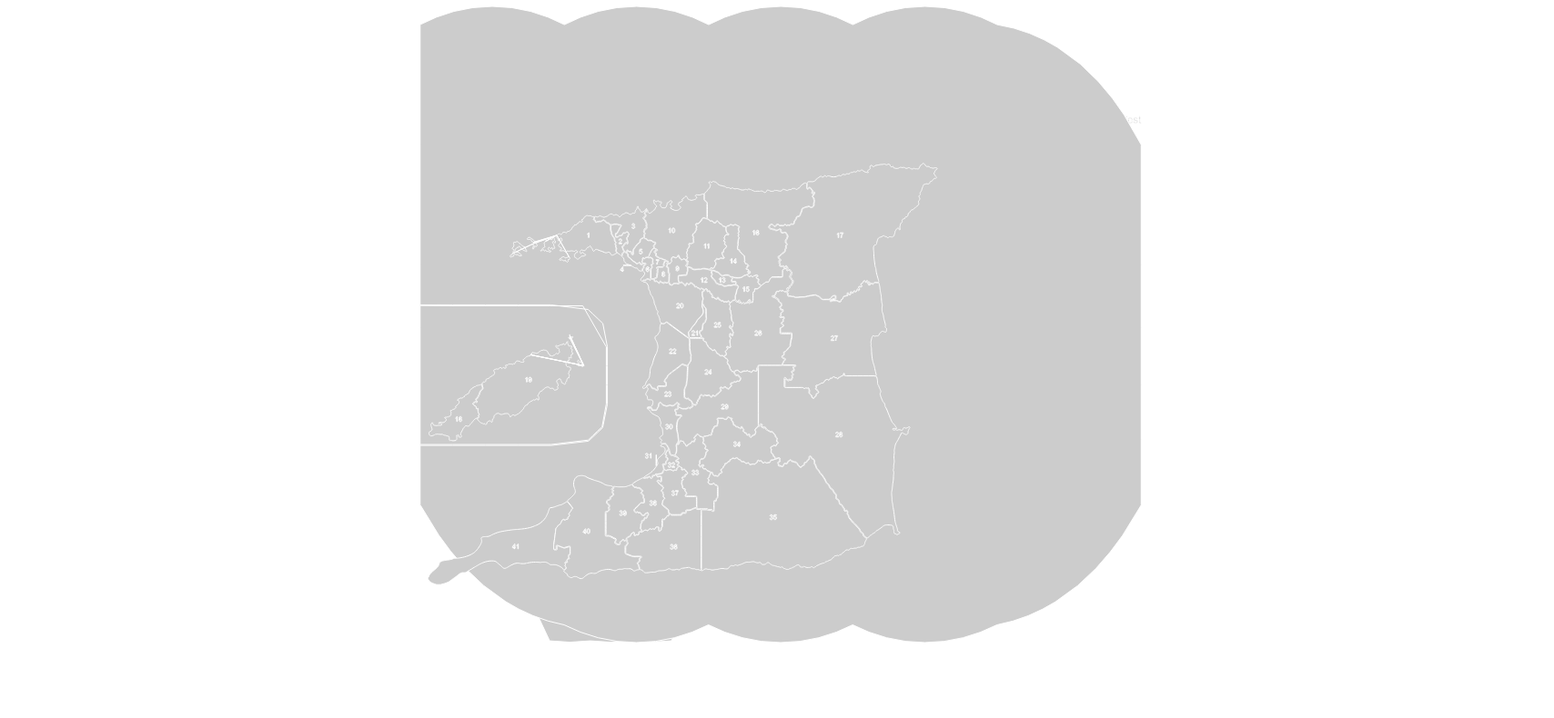
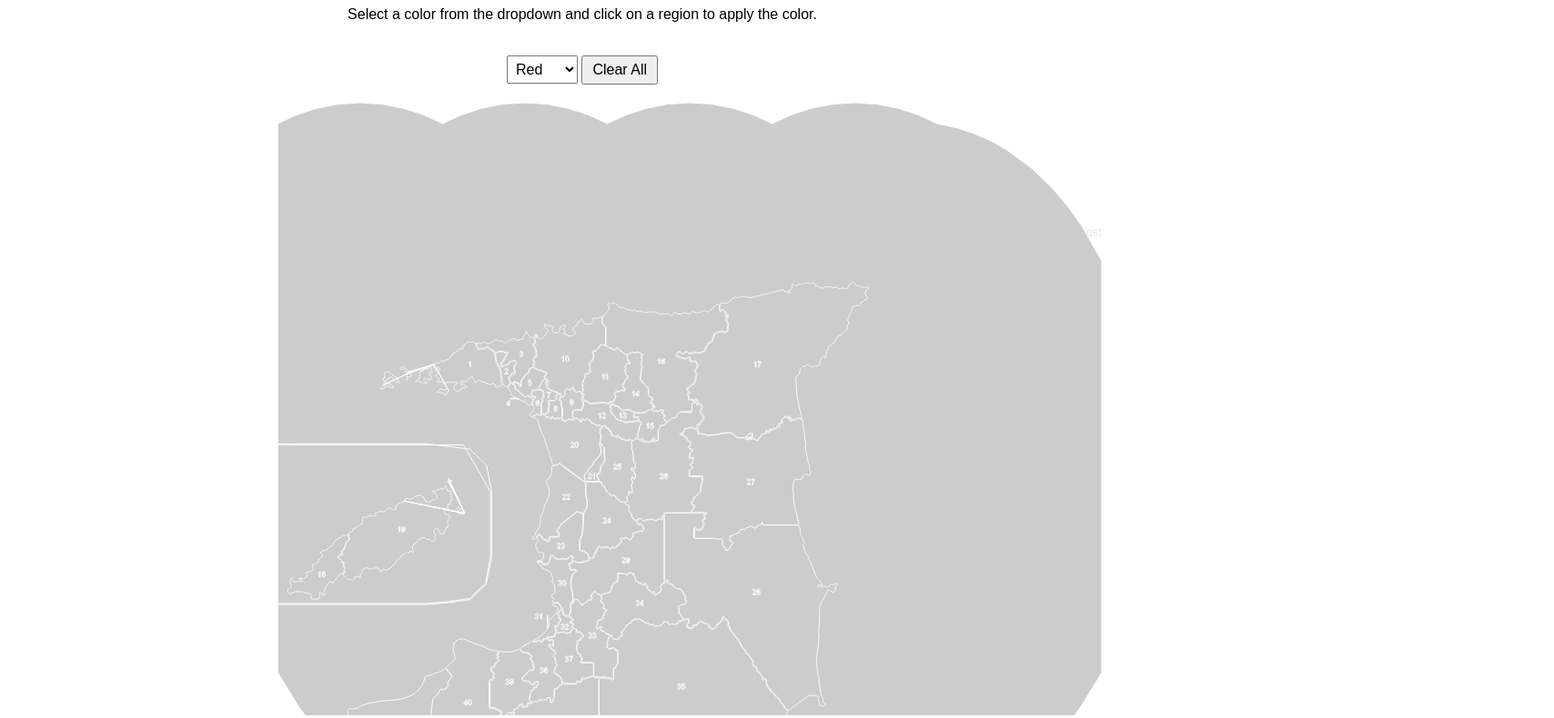
Before and after one commit to CorporaCorporate/COMP-3610-Project, a plain HTML site: page Visualisation/index.html in a window 1280 px wide. Shown: the part 73-863 px from the top of the page at 91% size, 1708 px wide, since content can reach past the window. Before the commit the page ends 800 px from the top, so only its background shows below. Drawn offline with nearby package versions, Linux system fonts and the light colour scheme.

Commit message:
Added interactivity to the SVG element with help from html

```diff
--- a/Visualisation/boundaries.js
+++ b/Visualisation/boundaries.js
@@ -1,25 +1,25 @@
-const width = 1700;
-const height = 700;
+const width = 1500;
+const height = 800;
 
-// Create the SVG element
-const svg = d3.select("body")
+// Create SVG element
+const svg = d3.select("#svgWrapper")
     .append("svg")
     .attr("width", width)
     .attr("height", height);
 
-// Add a white background to the SVG
+// Background of SVG
 svg.append("rect")
     .attr("width", width)
     .attr("height", height)
     .attr("fill", "#fff"); // Set the background color to white
 
-d3.json("Trinidad_and_Tobago_Constituency_Map_(2010-present).svg-geoMercator.geojson").then(function(data) {console.log("GeoJSON data loaded:", data);
+// Load GeoJSON data and render  map
+d3.json("Trinidad_and_Tobago_Constituency_Map_(2010-present).svg-geoMercator.geojson").then(function(data) {
+    console.log("GeoJSON data loaded:", data);
 
     // Access the features array
-// Filter out features that represent the ocean or bounding box
     const features = data.features.filter(feature => {
         const geometry = feature.geometry;
-    // Ensure the feature has valid geometry and exclude large bounding box-like features
         return geometry && geometry.type && geometry.coordinates && geometry.type !== "Polygon" || geometry.coordinates[0].length > 1;
     });
 
@@ -27,10 +27,9 @@ console.log("Filtered features:", features);
 
     // Create the projection after the GeoJSON data is loaded
     const projection = d3.geoMercator().fitSize([width, height], { type: "FeatureCollection", features });
-
     const path = d3.geoPath().projection(projection);
 
-// Render the map
+    // Render the map with interactivity
     svg.selectAll("path")
         .data(features)
         .enter()
@@ -39,10 +38,32 @@ svg.selectAll("path")
             console.log("Path data:", path(d));
             return path(d);
         })
-    .attr("fill", "#ccc") // Fill the landmasses
-    .attr("stroke", "#fff") // Add stroke for landmasses
-    .attr("stroke-width", 1); // Adjust stroke width
+        .attr("fill", "#ccc")
+        .attr("stroke", "#fff")
+        .attr("stroke-width", 1)
+        .on("mouseover", function(event, d) {
+            // Highlight  region only if it doesn't already have a custom color
+            if (d3.select(this).attr("fill") === "#ccc") {
+                d3.select(this).attr("fill", "#809c13");
+            }
         })
-.catch(function(error) {
+        .on("mouseout", function(event, d) {
+            // Revert to the default color only if it doesn't already have a custom color
+            if (d3.select(this).attr("fill") === "#809c13") {
+                d3.select(this).attr("fill", "#ccc");
+            }
+        })
+        .on("click", function(event, d) {
+            // Get the selected color from the dropdown
+            const color = document.getElementById("colorPicker").value;
+            // Apply the selected color to the clicked region
+            d3.select(this).attr("fill", color);
+        });
+
+    // Add functionality to clear all colors
+    document.getElementById("clearButton").addEventListener("click", function() {
+        svg.selectAll("path").attr("fill", "#ccc");
+    });
+}).catch(function(error) {
     console.error("Error loading GeoJSON:", error);
 });
--- a/Visualisation/index.html
+++ b/Visualisation/index.html
@@ -5,9 +5,48 @@
   <meta name="viewport" content="width=device-width, initial-scale=1.0">
   <title>Constituency Map</title>
   <script src="https://d3js.org/d3.v7.min.js"></script>
+  <style>
+    body {
+      font-family: Arial, sans-serif;
+      text-align: center;
+    }
+    #colorPicker {
+      margin-top: 20px;
+      padding: 5px;
+      font-size: 16px;
+    }
+    #svgWrapper {
+      display: flex;
+      justify-content: center;
+      align-items: center;
+      margin: 20px auto;
+      max-width: 100%;
+      height: auto;
+    }
+    svg {
+        max-width: 100%;
+        height: auto;
+    }
+  </style>
 </head>
 <body>
   <h1>Trinidad and Tobago Constituency Map</h1>
+  <p>Select a color from the dropdown and click on a region to apply the color.</p>
+
+  <!-- Select colors -->
+  <select id="colorPicker">
+    <option value="red">Red</option>
+    <option value="yellow">Yellow</option>
+    <option value="blue">Blue</option>
+  </select>
+
+  <!-- Clear All Button -->
+  <button id="clearButton" style="margin-top: 20px; padding: 5px 10px; font-size: 16px;">Clear All</button>
+
+  <!-- Wrapper for SVG -->
+  <div id="svgWrapper"></div>
+
+  <!-- boundaries.js script -->
   <script src="boundaries.js"></script>
 </body>
 </html>
```
Lines whose indentation alone changed are shown as unchanged.
